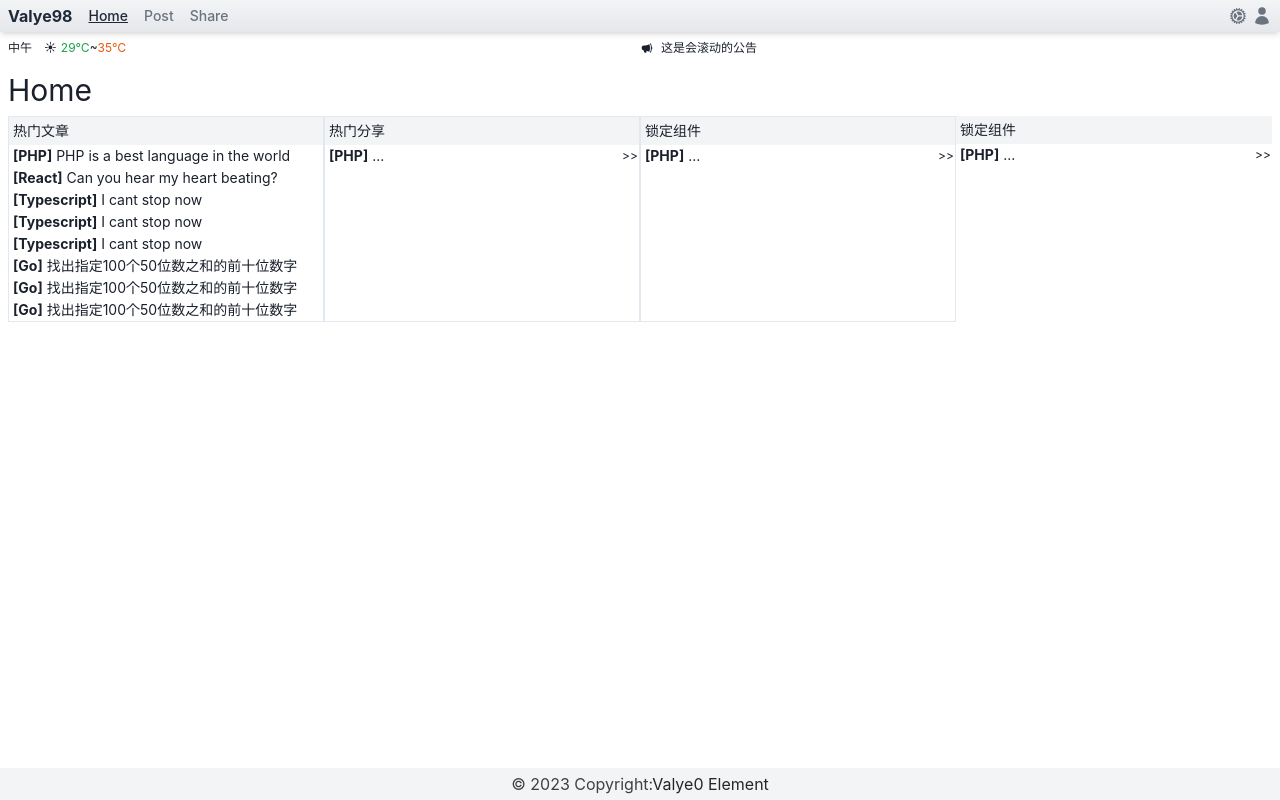
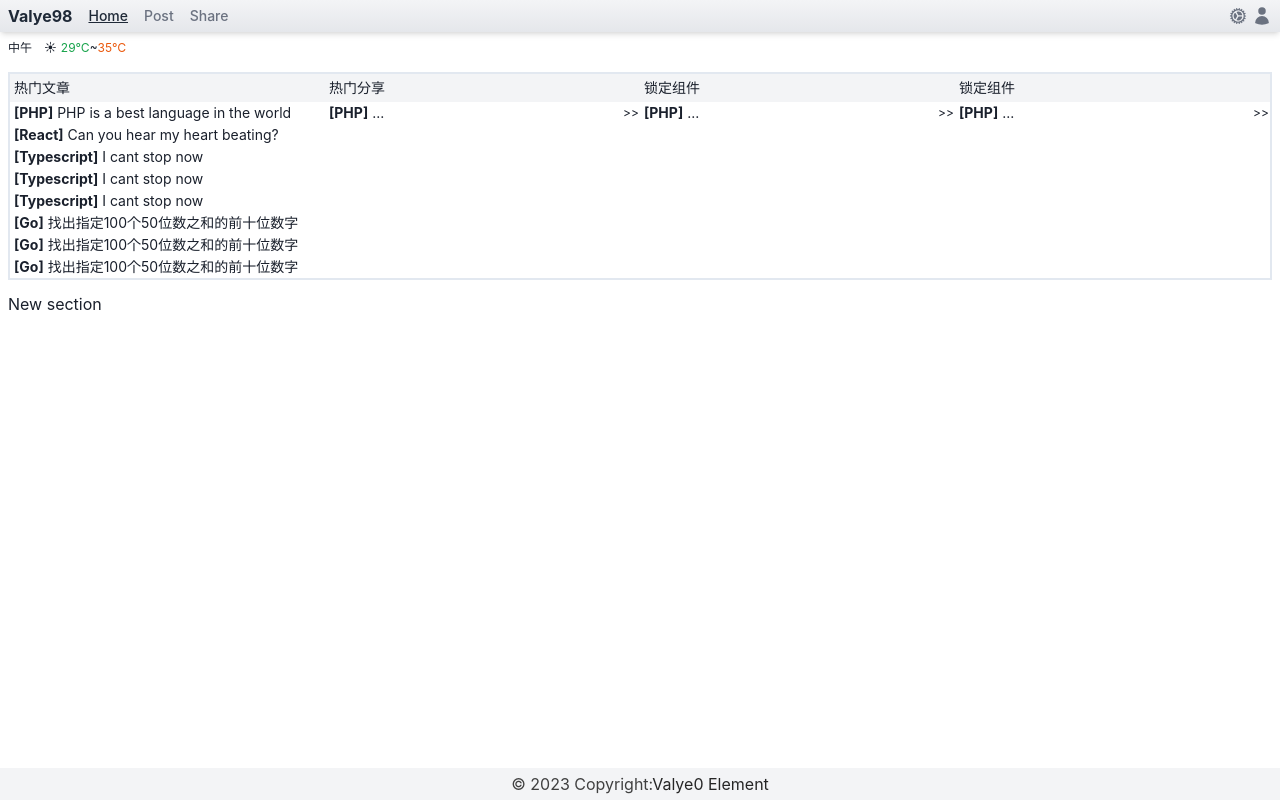
Before and after one commit to hjklchan/valyek, a React (Vite) app: page /home in a window 1280 px wide. Built offline with nearby package versions, Linux system fonts and the light colour scheme.

Commit message:
home layout

```diff
--- a/src/layouts/AppLayout.tsx
+++ b/src/layouts/AppLayout.tsx
@@ -43,10 +43,10 @@ const AppLayout = () => {
                     <span className="text-orange-600">35℃</span>
                 </div>
             </div>
-            <div className="flex items-center">
+            {/**<div className="flex items-center">
                 <MegaphoneIcon className="h-3 w-3" />
                 <span className="ml-2">这是会滚动的公告</span>
-            </div>
+            </div>**/}
             <div></div>
         </div>
         <Content><Outlet /></Content>
--- a/src/layouts/components/Content.tsx
+++ b/src/layouts/components/Content.tsx
@@ -4,7 +4,6 @@ import React, { useState } from "react";
 const Content = ({ children }: { children: React.ReactNode }) => {
     const [timer, setTimer] = useState()
     return <main className="container mx-auto px-2 mt-4 mb-8" role="main" style={{minHeight: "100%"}}>
-        <h1 className="text-3xl">Home</h1>
         <div className="my-2">
             {children}
         </div>
--- /dev/null
+++ b/src/pages/404.tsx
@@ -0,0 +1,9 @@
+
+
+const NotFound = () => {
+    return <div className="flex h-96 justify-center items-center">
+        <span className="text-2xl text-gray-450">Not Found</span>
+    </div>
+}
+
+export default NotFound;
--- a/src/pages/home/index.tsx
+++ b/src/pages/home/index.tsx
@@ -14,10 +14,24 @@ export default function() {
         // { id: 10, category: "Go", title: "找出指定100个50位数之和的前十位数字" },
         // { id: 11, category: "Go", title: "找出指定100个50位数之和的前十位数字" },
     ];
+    const renderPostList = () => {
+        // Loop <td> tags
+        if (fakePosts.length <= 0) {
+            return <>No records</>
+        } else {
+            return <>
+                {
+                    fakePosts.map(item => {
+                        <td key={item.id}>{item.title}</td>
+                    })
+                }
+            </>
+        }
+    }
     const isLock = true;
-    return <>
-        <div className="grid grid-cols-4 gap-0">
-            <div className="border">
+    return <div className="space-y-3">
+        <div className="grid grid-cols-4 gap-0 border-2">
+            <div className="">
                 <h2 className="bg-gray-100 p-1 text-sm">热门文章</h2>
                 <table className="w-full">
                     <tbody>
@@ -40,7 +54,7 @@ export default function() {
                     </tbody>
                 </table>
             </div>
-            <div className="border">
+            <div className="">
                 <h2 className="bg-gray-100 p-1 text-sm">热门分享</h2>
                 <table className="w-full">
                     <tbody>
@@ -53,7 +67,7 @@ export default function() {
                     </tbody>
                 </table>
             </div>
-            <div className="border">
+            <div className="">
                 <h2 className="bg-gray-100 p-1 text-sm">锁定组件</h2>
                 <table className="w-full">
                     <tbody>
@@ -78,8 +92,8 @@ export default function() {
                         </tr>
                     </tbody>
                 </table>
-
             </div>
         </div>
-    </>
+        <h2>New section</h2>
+    </div>
 }
--- a/src/pages/index.ts
+++ b/src/pages/index.ts
@@ -1,3 +1,4 @@
+import NotFound from "./404";
 import Login from "./auth/login";
 import Registration from "./auth/registration";
 import Home from "./home";
@@ -5,4 +6,4 @@ import User from "./user";
 import Post from "./post";
 import Share from "./share";
 
-export { Login, Registration, User, Home, Post, Share };
+export { NotFound, Login, Registration, User, Home, Post, Share };
--- a/src/routes/index.tsx
+++ b/src/routes/index.tsx
@@ -1,7 +1,7 @@
 import React from "react";
 import { createBrowserRouter, createRoutesFromElements, Navigate, Route, useRoutes } from "react-router-dom";
 import RequireAuth from "@/components/RequireAuth";
-import { Login, Registration, User, Home } from "@/pages";
+import { Login, Registration, User, Home, NotFound } from "@/pages";
 import { AppLayout } from "@/layouts/AppLayout";
 import Post from "@/pages/post";
 import Share from "@/pages/share";
@@ -30,6 +30,7 @@ export const appRouter = createBrowserRouter(
                 <Route path="/share" element={<Share />} />
                 {/* Profile page */}
                 <Route path="/user" element={<RequireAuth><User /></RequireAuth>} />
+                <Route path="/*" element={<NotFound />} />
             </Route>
             {/* Not found page */}
             <Route path="/*" element={<>Page Not Found</>} />
--- /dev/null
+++ b/src/store/features/app.slice.ts
@@ -0,0 +1,26 @@
+import { appRouter } from "@/routes";
+import { createSlice } from "@reduxjs/toolkit";
+
+export type Menu = {
+    id: number;
+    title: string;
+    icon?: string;
+}
+
+export type AppState = {
+    appName: string;
+    menus: Menu[];
+}
+
+const initialState: AppState = {
+    appName: "valye98",
+    menus: [],
+}
+
+const appSlice = createSlice({
+    name: "app",
+    initialState,
+    reducers: {},
+})
+
+export default appSlice.reducer;
--- a/src/store/index.ts
+++ b/src/store/index.ts
@@ -1,11 +1,13 @@
 import { configureStore, ThunkAction, Action } from "@reduxjs/toolkit";
 import { useDispatch } from "react-redux";
+import appSlice from "./features/app.slice";
 import authSlice from "./features/auth.slice";
 
 const store = configureStore({
     devTools: true,
     reducer: {
         auth: authSlice,
+        app: appSlice,
     },
 });
 
```
